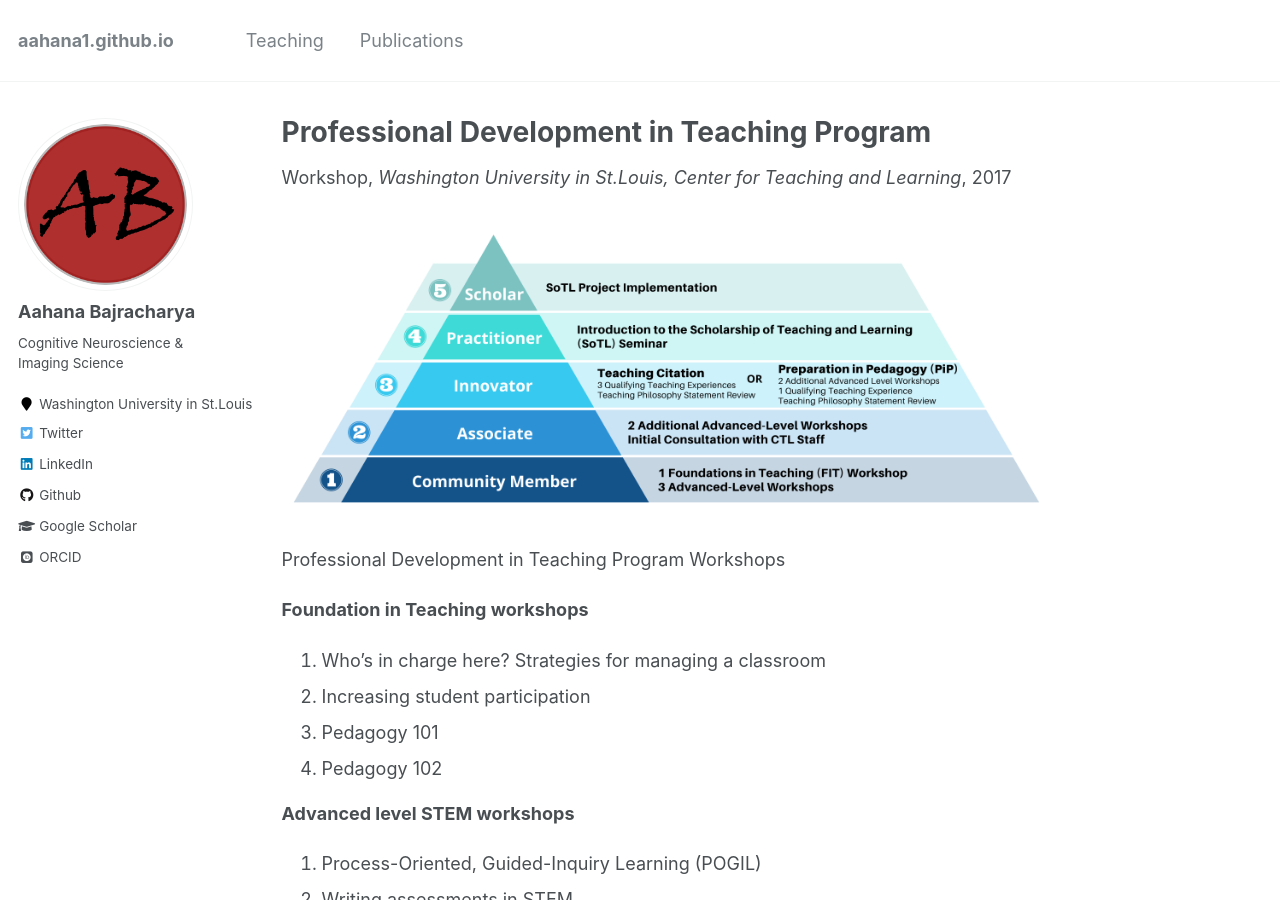
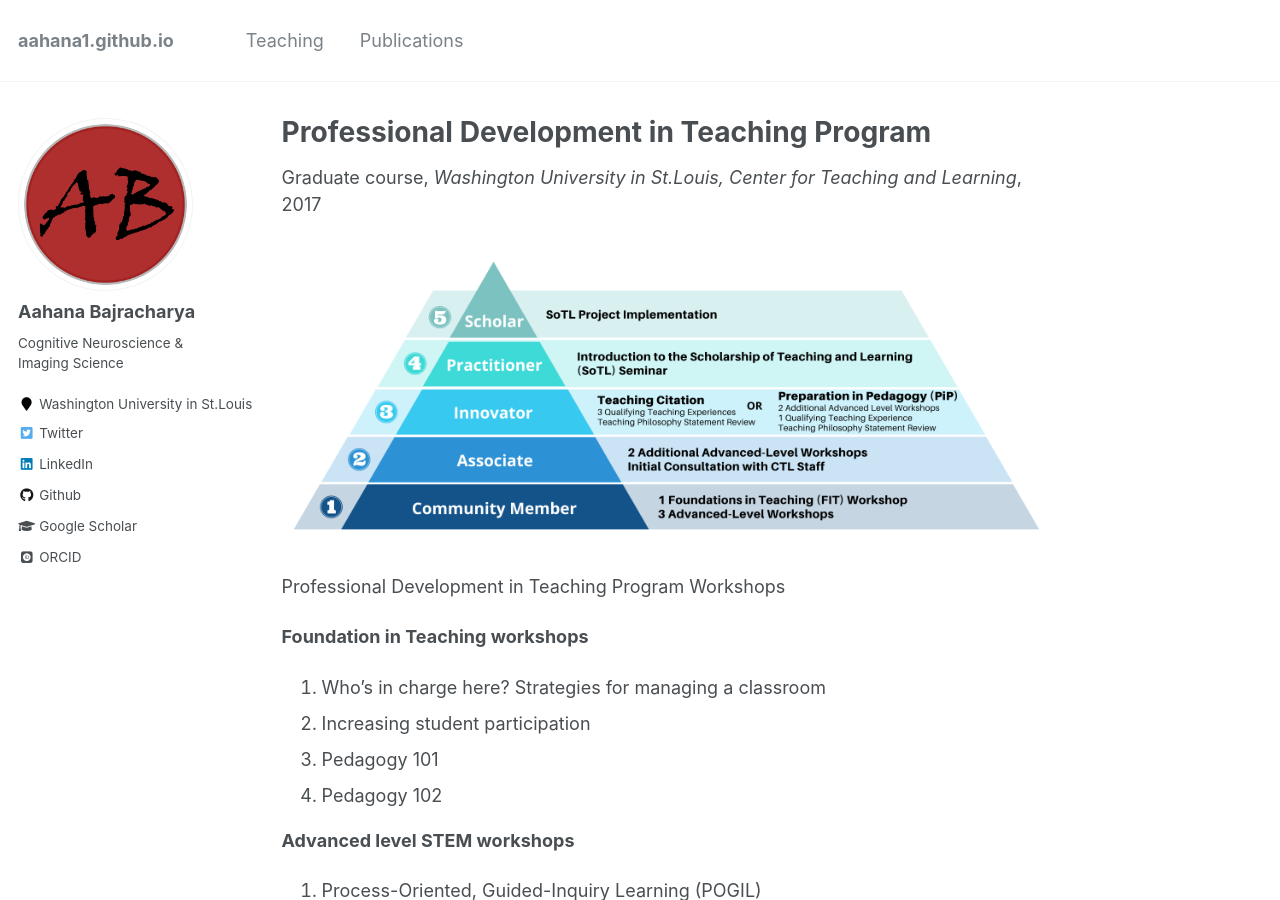
Before and after one commit to kritibhattarai23/kritibhattarai23.github.io, a Jekyll site: the page built from _teaching/Teaching-Citation.md, in a window 1280 px wide and 900 px high. Built offline with Jekyll 4.4.1, drawn with Linux system fonts in a browser that asks for light colours; some web fonts are replaced.

Commit message:
Update Teaching-Citation.md

```diff
--- a/_teaching/Teaching-Citation.md
+++ b/_teaching/Teaching-Citation.md
@@ -1,7 +1,7 @@
 ---
 title: "Professional Development in Teaching Program"
 collection: teaching
-type: "Workshop"
+type: "Graduate course"
 permalink: /teaching/Teaching-Citation
 venue: "Washington University in St.Louis, Center for Teaching and Learning"
 date: 2017-01-01
```
